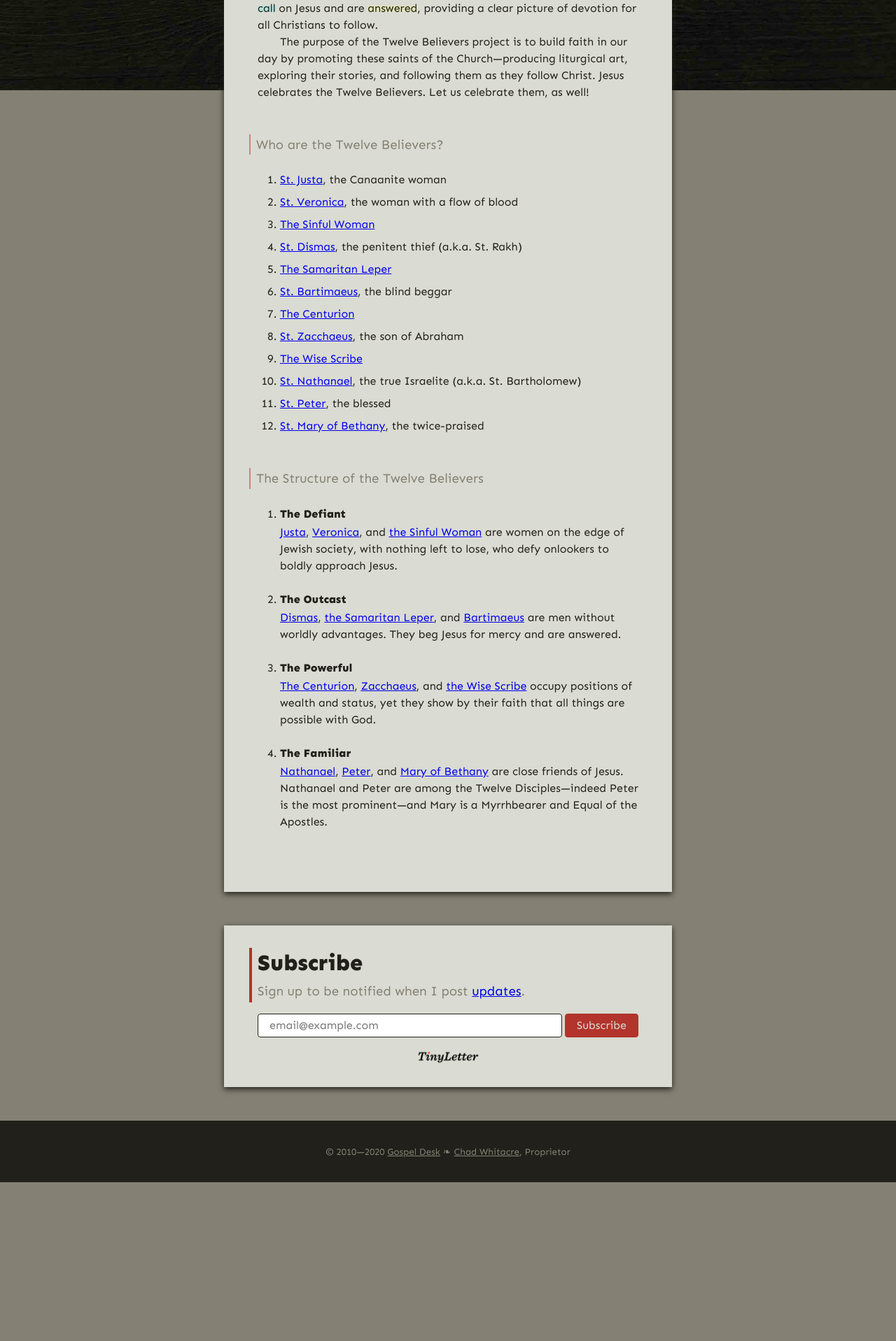
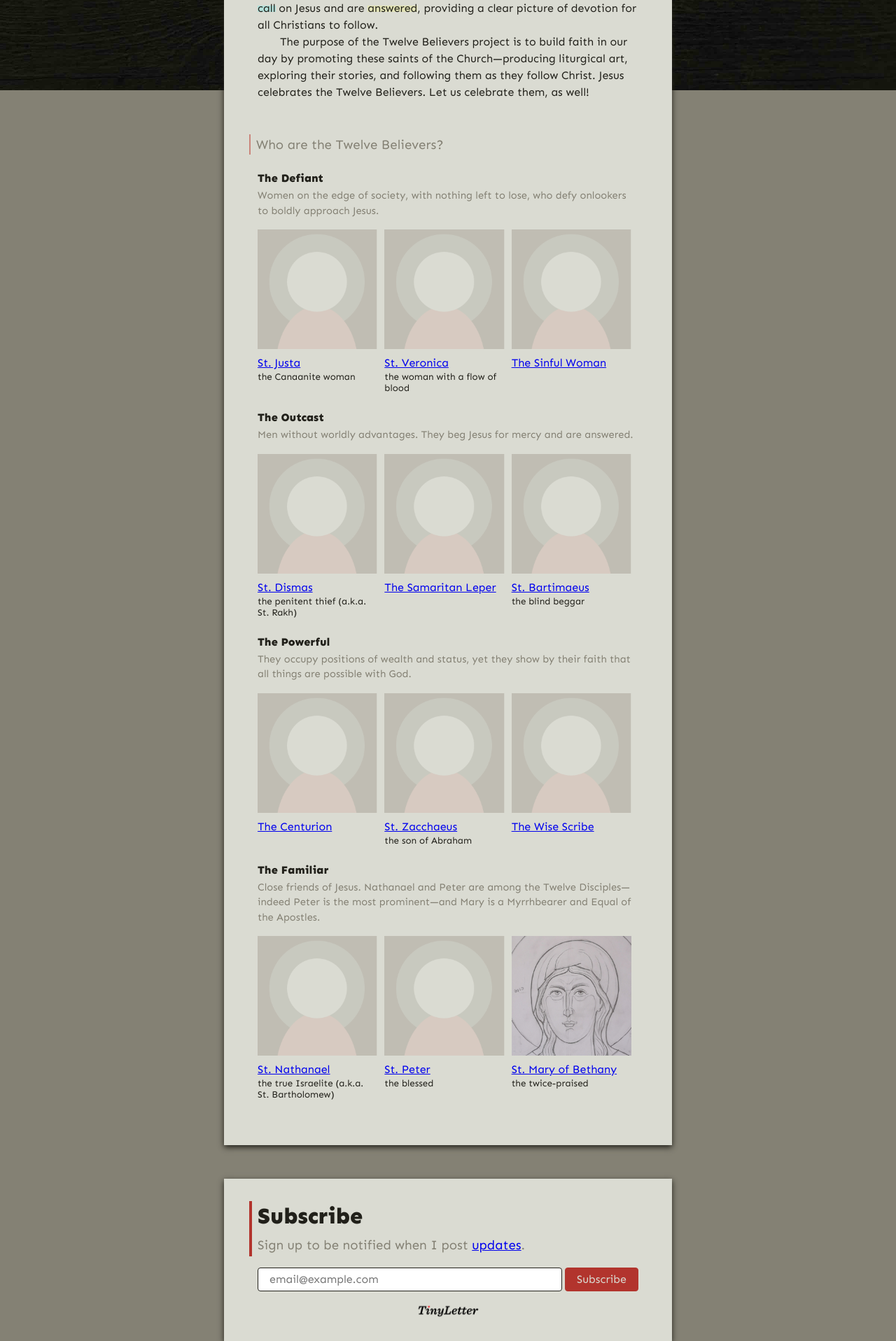
Before and after one commit to gospel-desk/www.logstown.com, a Jekyll site: the page built from the-twelve-believers/index.md, in a window 1280 px wide. Shown: the part 762-2679 px from the top of the page at 70% size. Built offline with Jekyll 4.4.1, drawn with Linux system fonts in a browser that asks for light colours; before the commit the page ends 2452 px from its top, so only the background shows below that.

Commit message:
Update Twelve Believers page
- fold listing and structure together
- add icons (mostly placeholders)

```diff
--- a/assets/styles/gospeldesk.scss
+++ b/assets/styles/gospeldesk.scss
@@ -399,6 +399,54 @@ footer {
 }
 
 
+/* Page-specific */
+/* ============= */
+
+table.twelve-believers {
+  width: 100%;
+  border-collapse: collapse;
+
+  td {
+    width: 33%;
+    vertical-align: top;
+
+    a {
+      display: block;
+      position: relative;
+      padding: 0 10px 0 0;
+      text-decoration: none;
+
+      img {
+        width: 100%;
+        margin: 12pt 0 6pt;
+
+        &.default {
+          opacity: 0.2;
+        }
+      }
+
+      span {
+        display: block;
+        padding: 0 10px 0 0;
+
+        &.name {
+          text-decoration: underline;
+        }
+
+        &.description {
+          font-size: smaller;
+          line-height: 120%;
+          color: $black;
+        }
+      }
+    }
+  }
+}
+
+
+/* Responsiveness */
+/* ============== */
+
 @media only screen and (min-width: 640px) {
   @include roomy_styles
 }
--- a/the-twelve-believers/index.md
+++ b/the-twelve-believers/index.md
@@ -21,43 +21,127 @@ Believers. Let us celebrate them, as well!
 
 #### Who are the Twelve Believers?
 
-1. [St. Justa](./st-justa/), the Canaanite woman
-1. [St. Veronica](./st-veronica/), the woman with a flow of blood
-1. [The Sinful Woman](./the-sinful-woman/)
-1. [St. Dismas](./st-dismas/), the penitent thief (a.k.a. St. Rakh)
-1. [The Samaritan Leper](./the-samaritan-leper/)
-1. [St. Bartimaeus](./st-bartimaeus/), the blind beggar
-1. [The Centurion](./the-centurion/)
-1. [St. Zacchaeus](./st-zacchaeus/), the son of Abraham
-1. [The Wise Scribe](./the-wise-scribe/)
-1. [St. Nathanael](./st-nathanael/), the true Israelite (a.k.a. St. Bartholomew)
-1. [St. Peter](./st-peter/), the blessed
-1. [St. Mary of Bethany](./st-mary-of-bethany/), the twice-praised
+##### The Defiant
+
+<div class="caption">Women on the edge of society, with nothing left to lose,
+who defy onlookers to boldly approach Jesus.</div>
+
+<table class="twelve-believers">
+  <tr>
+    <td>
+      <a href="./st-justa/">
+        <img src="default.png" class="default">
+        <span class="name">St. Justa</span>
+        <span class="description">the Canaanite woman</span>
+      </a>
+    </td>
+    <td>
+      <a href="./st-veronica/">
+        <img src="default.png" class="default">
+        <span class="name">St. Veronica</span>
+        <span class="description">the woman with a flow of blood</span>
+      </a>
+    </td>
+    <td>
+      <a href="./the-sinful-woman/">
+        <img src="default.png" class="default">
+        <span class="name">The Sinful Woman</span>
+      </a>
+    </td>
+  </tr>
+</table>
 
 
-#### The Structure of the Twelve Believers
+##### The Outcast
 
-1. ##### The Defiant
+<div class="caption">Men without worldly advantages. They beg Jesus for mercy
+and are answered.</div>
 
-   [Justa](./st-justa/), [Veronica](./st-veronica/), and [the Sinful
-   Woman](./the-sinful-woman/) are women on the edge of Jewish society, with
-   nothing left to lose, who defy onlookers to boldly approach Jesus.
+<table class="twelve-believers">
+  <tr>
+    <td>
+      <a href="./st-dismas/">
+        <img src="default.png" class="default">
+        <span class="name">St. Dismas</span>
+        <span class="description">the penitent thief (a.k.a. St. Rakh)</span>
+      </a>
+    </td>
+    <td>
+      <a href="./the-samaritan-leper/">
+        <img src="default.png" class="default">
+        <span class="name">The Samaritan Leper</span>
+      </a>
+    </td>
+    <td>
+      <a href="./st-bartimaeus/">
+        <img src="default.png" class="default">
+        <span class="name">St. Bartimaeus</span>
+        <span class="description">the blind beggar</span>
+      </a>
+    </td>
+  </tr>
+</table>
 
-1. ##### The Outcast
 
-   [Dismas](./st-dismas/), [the Samaritan Leper](./the-samaritan-leper/), and
-   [Bartimaeus](./st-bartimaeus/) are men without worldly advantages. They beg
-   Jesus for mercy and are answered.
+##### The Powerful
 
-1. ##### The Powerful
+<div class="caption">They occupy positions of wealth and status, yet they show
+by their faith that all things are possible with God.</div>
 
-   [The Centurion](./the-centurion/), [Zacchaeus](./st-zacchaeus/), and [the
-   Wise Scribe](./the-wise-scribe/) occupy positions of wealth and status, yet
-   they show by their faith that all things are possible with God.
+<table class="twelve-believers">
+  <tr>
+    <td>
+      <a href="./the-centurion/">
+        <img src="default.png" class="default">
+        <span class="name">The Centurion</span>
+      </a>
+    </td>
+    <td>
+      <a href="./st-zacchaeus/">
+        <img src="default.png" class="default">
+        <span class="name">St. Zacchaeus</span>
+        <span class="description">the son of Abraham</span>
+      </a>
+    </td>
+    <td>
+      <a href="./the-wise-scribe/">
+        <img src="default.png" class="default">
+        <span class="name">The Wise Scribe</span>
+      </a>
+    </td>
+  </tr>
+</table>
 
-1. ##### The Familiar
 
-   [Nathanael](./st-nathanael/), [Peter](./st-peter/), and [Mary of
-   Bethany](./st-mary-of-bethany/) are close friends of Jesus. Nathanael and
-   Peter are among the Twelve Disciples—indeed Peter is the most prominent—and
-   Mary is a Myrrhbearer and Equal of the Apostles.
+##### The Familiar
+
+<div class="caption">Close friends of Jesus. Nathanael and Peter are among the
+Twelve Disciples—indeed Peter is the most prominent—and Mary is a Myrrhbearer
+and Equal of the Apostles.</div>
+
+
+<table class="twelve-believers">
+  <tr>
+    <td>
+      <a href="./st-nathanael/">
+        <img src="default.png" class="default">
+        <span class="name">St. Nathanael</span>
+        <span class="description">the true Israelite (a.k.a. St. Bartholomew)</span>
+      </a>
+    </td>
+    <td>
+      <a href="./st-peter/">
+        <img src="default.png" class="default">
+        <span class="name">St. Peter</span>
+        <span class="description">the blessed</span>
+      </a>
+    </td>
+    <td>
+      <a href="./st-mary-of-bethany/">
+        <img src="./st-mary-of-bethany/00.thumb.jpg">
+        <span class="name">St. Mary of Bethany</span>
+        <span class="description">the twice-praised</span>
+      </a>
+    </td>
+  </tr>
+</table>
```
Also changed, not shown: the-twelve-believers/default.png (added), the-twelve-believers/st-mary-of-bethany/00.thumb.jpg (added), 1 other file.
